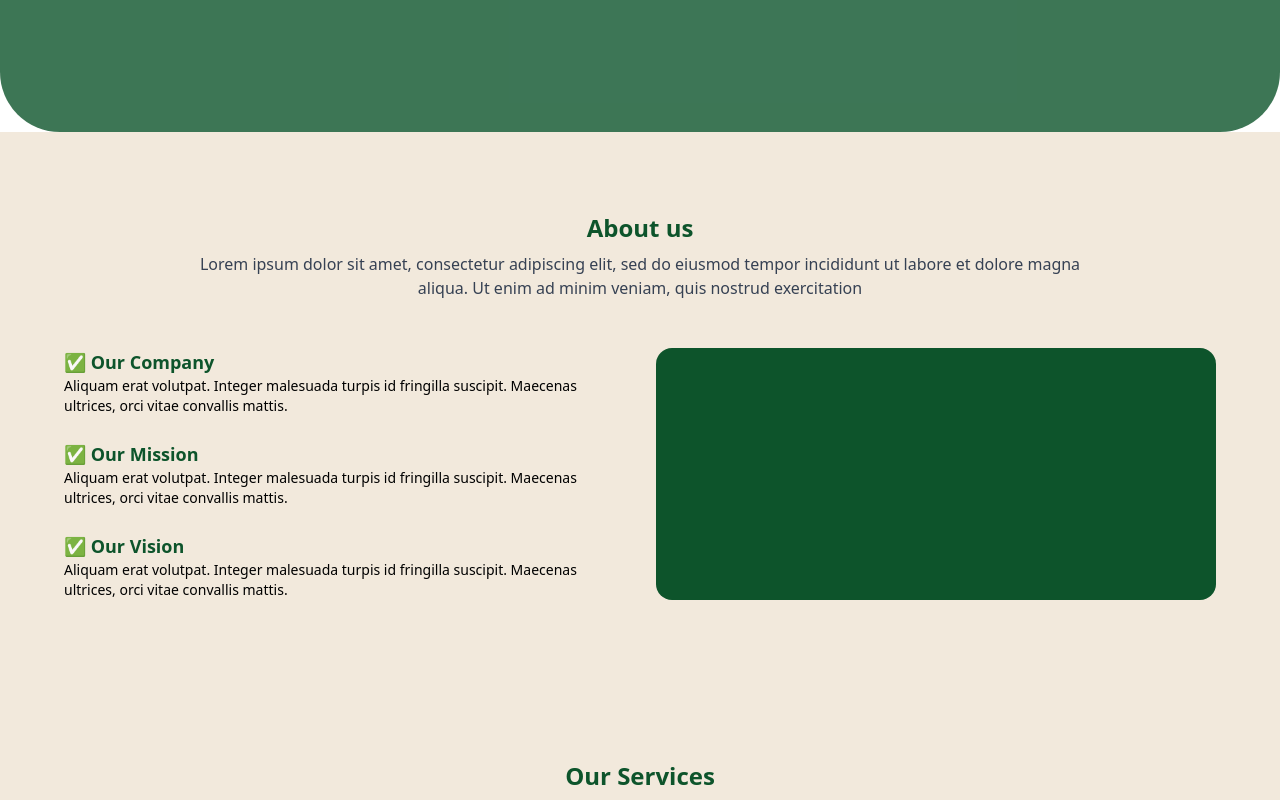
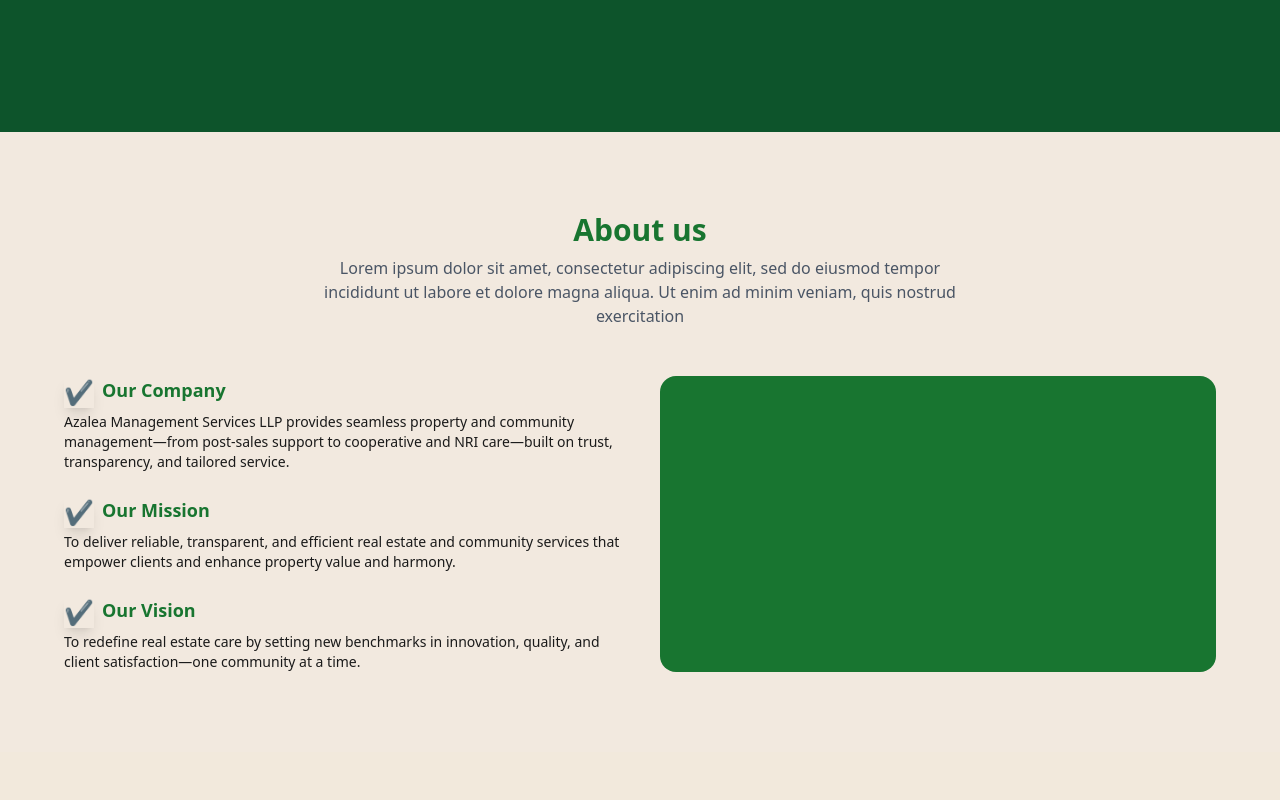
Before and after one commit to riya-jaiswal/Azalea, a React (Vite) app: page / in a window 1280 px wide. Shown: the part 660-1460 px from the top of the page. Built offline with nearby package versions, Linux system fonts and the light colour scheme.

Commit message:
Update Home.jsx
about section

```diff
--- a/src/Pages/Home.jsx
+++ b/src/Pages/Home.jsx
@@ -13,10 +13,10 @@
 
       {/* Hero Section */}
       <section
-        className="relative h-[90vh] bg-cover bg-center rounded-b-[60px] flex items-center"
+        className="relative h-[90vh] bg-cover bg-center  flex items-center"
         style={{ backgroundImage: `url(${heroImage})` }}
       >
-        <div className="absolute inset-0 bg-green-900/80 rounded-b-[60px]"></div>
+        <div className="absolute inset-0 bg-green-900 "></div>
         <div className="relative z-10 max-w-7xl mx-auto px-6 text-[#F2E9DC]">
           <h1 className="text-4xl md:text-6xl font-bold mb-4">Lorem ipsum dolor sit amet</h1>
           <p className="text-base md:text-lg max-w-xl mb-6">
@@ -27,37 +27,54 @@
       </section>
 
       {/* About Us */}
-      <section className="bg-[#F2E9DC] px-6 py-20 text-center" id="about">
-        <div className="max-w-4xl mx-auto">
-          <h2 className="text-2xl font-bold text-green-900 mb-2">About us</h2>
-          <p className="text-gray-700 mb-12">
+      <section className="bg-[#f2e9df] px-6 py-20 text-center" id="about">
+  <div className="max-w-4xl mx-auto mb-12">
+    <h2 className="text-3xl font-bold text-[#187530]">About us</h2>
+    <p className="text-gray-600 mt-2 max-w-2xl mx-auto">
       Lorem ipsum dolor sit amet, consectetur adipiscing elit, sed do eiusmod tempor incididunt ut labore et dolore magna aliqua. Ut enim ad minim veniam, quis nostrud exercitation
     </p>
   </div>
-        <div className="max-w-6xl mx-auto grid md:grid-cols-2 gap-8 items-start">
+
+  <div className="max-w-6xl mx-auto grid md:grid-cols-2 gap-10 items-start">
+    {/* Left Section with Content */}
     <div className="space-y-6 text-left">
+      {/* Company */}
       <div>
-              <h3 className="text-lg font-bold text-green-900 flex items-center gap-2">
-                ✅ Our Company
+        <h3 className="text-lg font-bold text-[#187530] flex items-start gap-2">
+          <span className="text-[#187530] text-2xl shadow-lg">✔</span>
+          Our Company
         </h3>
-              <p className="text-sm">Aliquam erat volutpat. Integer malesuada turpis id fringilla suscipit. Maecenas ultrices, orci vitae convallis mattis.</p>
+        <p className="text-sm text-[#1a1a1a] mt-1">
+          Azalea Management Services LLP provides seamless property and community management—from post-sales support to cooperative and NRI care—built on trust, transparency, and tailored service.
+        </p>
       </div>
+      {/* Mission */}
       <div>
-              <h3 className="text-lg font-bold text-green-900 flex items-center gap-2">
-                ✅ Our Mission
+        <h3 className="text-lg font-bold text-[#187530] flex items-start gap-2">
+          <span className="text-[#187530] text-2xl shadow-lg">✔</span>
+          Our Mission
         </h3>
-              <p className="text-sm">Aliquam erat volutpat. Integer malesuada turpis id fringilla suscipit. Maecenas ultrices, orci vitae convallis mattis.</p>
+        <p className="text-sm text-[#1a1a1a] mt-1">
+          To deliver reliable, transparent, and efficient real estate and community services that empower clients and enhance property value and harmony.
+        </p>
       </div>
+      {/* Vision */}
       <div>
-              <h3 className="text-lg font-bold text-green-900 flex items-center gap-2">
-                ✅ Our Vision
+        <h3 className="text-lg font-bold text-[#187530] flex items-start gap-2">
+          <span className="text-[#187530] text-2xl shadow-lg">✔</span>
+          Our Vision
         </h3>
-              <p className="text-sm">Aliquam erat volutpat. Integer malesuada turpis id fringilla suscipit. Maecenas ultrices, orci vitae convallis mattis.</p>
+        <p className="text-sm text-[#1a1a1a] mt-1">
+          To redefine real estate care by setting new benchmarks in innovation, quality, and client satisfaction—one community at a time.
+        </p>
       </div>
     </div>
-          <div className="rounded-2xl bg-green-900 h-64 md:h-full"></div>
+
+    {/* Right Box */}
+    <div className="rounded-2xl bg-[#187530] h-72 md:h-full"></div>
   </div>
 </section>
+
 
       {/* Services Section */}
       <section className="bg-[#F2E9DC] px-6 py-20 text-center" id="services">
@@ -132,40 +149,44 @@
         </div>
       </section>
       {/* Contact Section */}
-      <section className="bg-white text-green-900 px-6 py-20" id="contact">
-  <div className="max-w-7xl mx-auto grid md:grid-cols-2 gap-10 items-start">
-    {/* Left Info */}
-    <div className="space-y-4">
-      <h2 className="text-3xl font-bold mb-2">Contact Us</h2>
-      <p className="text-sm text-gray-700">
-        Lorem ipsum dolor sit amet, consectetur adipiscing elit, sed do eiusmod tempor incididunt ut labore et dolore magna aliqua.
+      <section className="bg-[#f2e9df] text-green-900 px-6 py-20" id="contact">
+      <div className="max-w-4xl mx-auto text-center mb-10">
+      <h2 className="text-3xl font-bold">Contact US</h2>
+      <p className="text-gray-600 mt-2 max-w-2xl mx-auto">
+      Lorem ipsum dolor sit amet, consectetur adipiscing elit, sed do eiusmod tempor incididunt ut
+      labore et dolore magna aliqua. Ut enim ad minim veniam, quis nostrud exercitation
       </p>
-      <div className="mt-4">
-        <p className="font-semibold">📍 Address:</p>
-        <p className="text-sm text-gray-700">123 Azalea Street, Mumbai, Maharashtra</p>
-      </div>
-      <div className="mt-2">
-        <p className="font-semibold">📞 Phone:</p>
-        <p className="text-sm text-gray-700">+91 9876543210</p>
-      </div>
-      <div className="mt-2">
-        <p className="font-semibold">✉️ Email:</p>
-        <p className="text-sm text-gray-700">info@azalea.com</p>
-      </div>
       </div>
 
-    {/* Right Form */}
-    <form className="space-y-4 text-left">
-      <input type="text" placeholder="Enter Your Name" className="w-full p-3 border border-gray-300 rounded text-black" />
-      <input type="email" placeholder="Enter Your Email" className="w-full p-3 border border-gray-300 rounded text-black" />
-      <input type="text" placeholder="Enter Your Number" className="w-full p-3 border border-gray-300 rounded text-black" />
-      <textarea placeholder="Enter Your Message" className="w-full p-3 border border-gray-300 rounded text-black"></textarea>
-      <button className="bg-green-900 text-white px-6 py-2 rounded font-semibold">Submit</button>
+      <div className="max-w-7xl mx-auto grid md:grid-cols-2 gap-10 items-start">
+    {/* Left Form */}
+      <form className="flex flex-col space-y-4">
+      <input
+        type="text"
+        placeholder="Enter Your Name"
+        className="bg-green-900 text-white placeholder-white px-4 py-3 rounded-md focus:outline-none"
+      />
+      <input
+        type="text"
+        placeholder="Enter Your Number"
+        className="bg-green-900 text-white placeholder-white px-4 py-3 rounded-md focus:outline-none"
+      />
+      <input
+        type="email"
+        placeholder="Enter Your e-mail"
+        className="bg-green-900 text-white placeholder-white px-4 py-3 rounded-md focus:outline-none"
+      />
+      <textarea
+        rows="4"
+        placeholder="Enter Your Message"
+        className="bg-green-900 text-white placeholder-white px-4 py-3 rounded-md resize-none focus:outline-none"
+      />
     </form>
+
+    {/* Right Box */}
+    <div className="bg-green-900 rounded-md w-full min-h-[260px]"></div>
   </div>
 </section>
-
-
 <Footer />
     </>
   );
```
Lines whose indentation alone changed are shown as unchanged.
